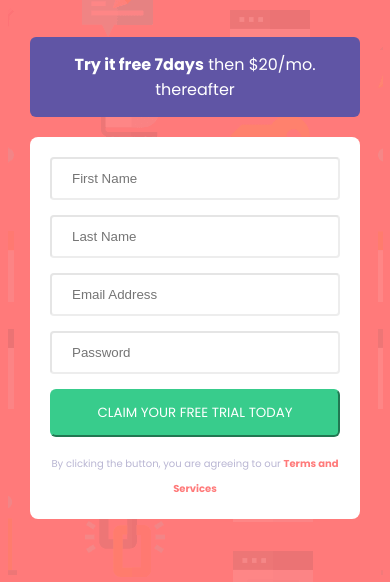
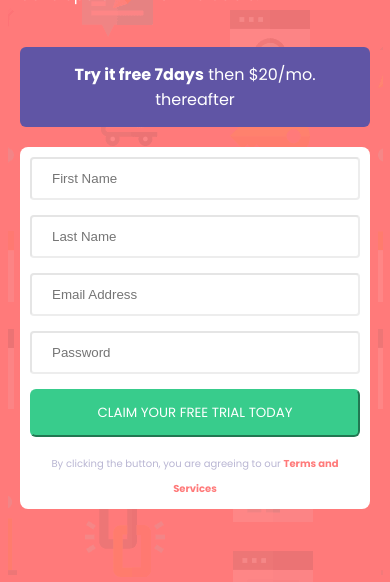
Before and after one commit to afroisaac/Registration-form, a plain HTML site: page index.html in a window 390 px wide. Shown: the part 262-844 px from the top of the page. Drawn offline with Linux system fonts and the light colour scheme.

Commit message:
padding reduced for cards on mobile

```diff
--- a/style.css
+++ b/style.css
@@ -90,12 +90,12 @@ input{
         flex-direction: column;
     }
     .card{
-        padding: 20px 30px;
+        padding: 20px 20px;
     }
     .selling-point{
         padding: 15px 30px;
     }
     form{
-        padding: 20px;
+        padding: 10px;
     }
 }
```
